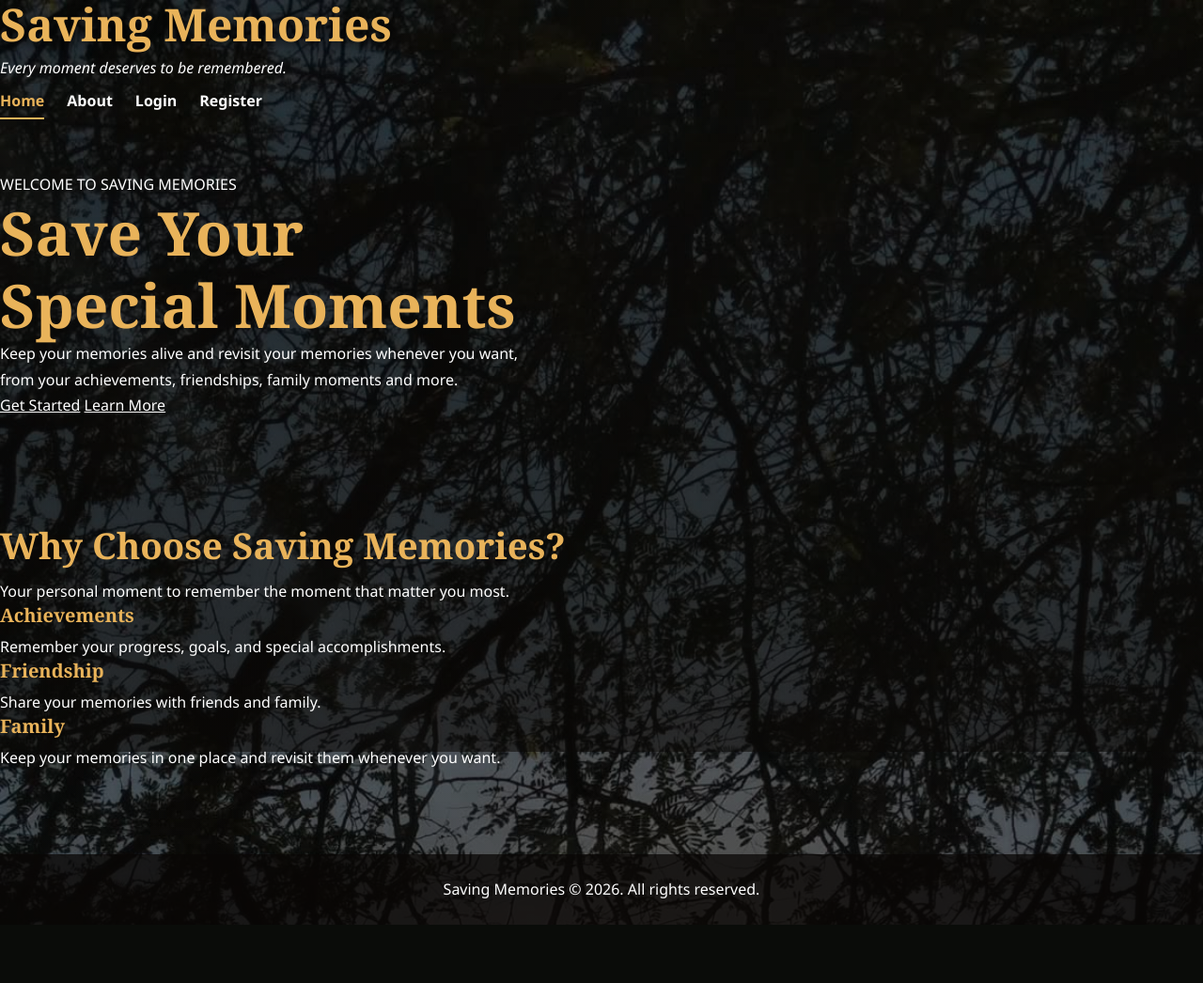
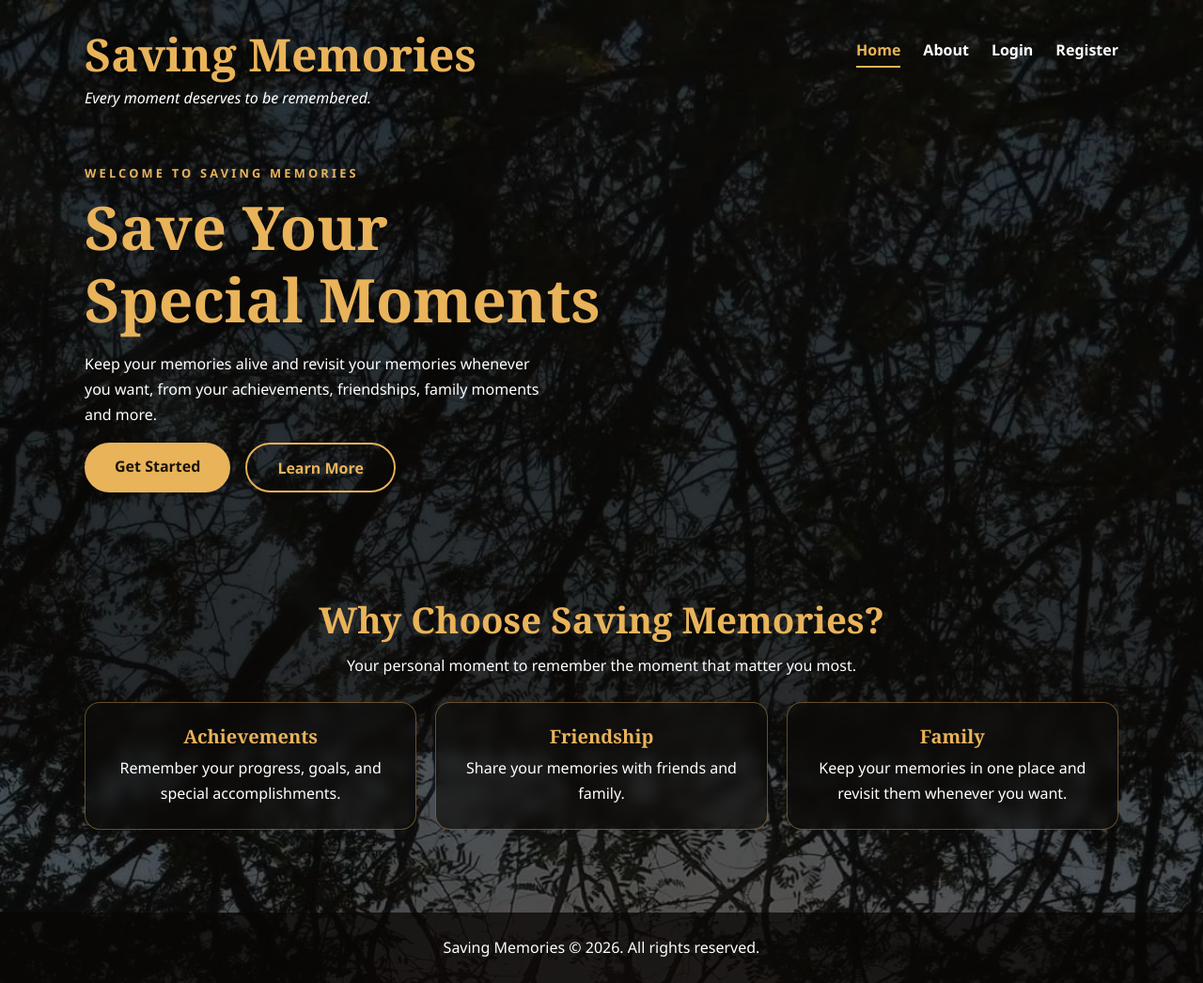
Before and after one commit to JohnMichael29/Jeyeminem29, a PHP site: page /LandingPage.html in a window 1280 px wide. Shown: the whole page at 94% size. Before the commit the page ends 984 px from the top, so only its background shows below. Run offline with PHP 8.4, Linux system fonts and the light colour scheme.

Commit message:
Landing page now uses the same css as the home page

```diff
--- a/LandingPage.html
+++ b/LandingPage.html
@@ -7,7 +7,8 @@
     <link rel="stylesheet" href="SavingMemories.css">
 </head>
 <body>
-    <header class= "site-header">
+    <header class="top wrap">
+        <div>
             <a href="index.html" class="logo"
             style="text-decoration: none;">
                 Saving Memories
@@ -16,46 +17,49 @@
             <p class="tag">
                 Every moment deserves to be remembered.
             </p>
+        </div>
 
-        <nav class="main-navigation" aria-label="Main Navigation">
+        <nav aria-label="Main Navigation">
             <a href="index.html" class="active">Home</a>
             <a href="about.html">About</a>
-            <a href="login.html">Login</a>
-            <a href="Registration.html">Register</a>
+            <a href="login.php">Login</a>
+            <a href="registration.php">Register</a>
         </nav>
     </header>
 
-    <main>
-        <section class=""hero">
+    <main class="wrap">
+        <section class="hero">
             <div class="hero-content">
 
-                <p class="welcome">WELCOME TO SAVING MEMORIES</p>
+                <span class="eyebrow">Welcome to Saving Memories</span>
                 <h1>Save Your<br>Special Moments</h1>
 
-                <p class=" description">
+                <p>
                     Keep your memories alive and revisit your memories
                     whenever you want, from your achievements, friendships,
                     family moments and more.
                 </p>
 
                 <div class="hero-buttons">
-                    <a href="Registration.html"
-                    class="btn-primary">Get Started</a>
+                    <a href="registration.php"
+                    class="btn">Get Started</a>
                     <a href="about.html"
-                    class="btn-secondary">Learn More</a>
+                    class="btn btn-outline">Learn More</a>
                 </div>
             </div>
         </section>
 
-        <section class=""features">
+        <section>
+            <div class="center">
                 <h2>Why Choose Saving Memories?</h2>
 
-            <p class="feature-intro">
+                <p>
                     Your personal moment to remember the moment that matter you most.
                 </p>
+            </div>
 
-            <div class="feature-container">
-                <article class="feature">
+            <div class="cards">
+                <article class="box">
                     <h3>Achievements</h3>
                     <p>
                         Remember your progress, goals,
@@ -63,23 +67,22 @@
                     </p>
                 </article>
 
-                <article class="feature-card">
+                <article class="box">
                     <h3>Friendship</h3>
                     <p>Share your memories with friends and family.</p>
                 </article>
 
-                <article class="feature-card">
+                <article class="box">
                     <h3>Family</h3>
                     <p>Keep your memories in one place and
                             revisit them whenever you want.</p>
-                    </p>
                 </article>
             </div>
         </section>
     </main>
 
 
-    <footer class=""site-footer">
+    <footer>
         <p>Saving Memories &copy; 2026. All rights reserved.</p>
     </footer>
 
--- a/SavingMemories.css
+++ b/SavingMemories.css
@@ -296,6 +296,23 @@ figcaption {
   transform: translateY(-2px);
 }
 
+/* landing page buttons */
+.hero-buttons {
+  display: flex;
+  flex-wrap: wrap;
+  gap: 1rem;
+}
+
+.btn-outline {
+  color: var(--gold);
+  background: none;
+  border: 2px solid var(--gold);
+}
+
+.btn-outline:hover {
+  color: #1a1409;
+}
+
 
 /* QUOTE */
 .quote {
```
Also changed, not shown: other parts of SavingMemories.css (+71 -1 lines). Lines whose indentation alone changed are shown as unchanged.
